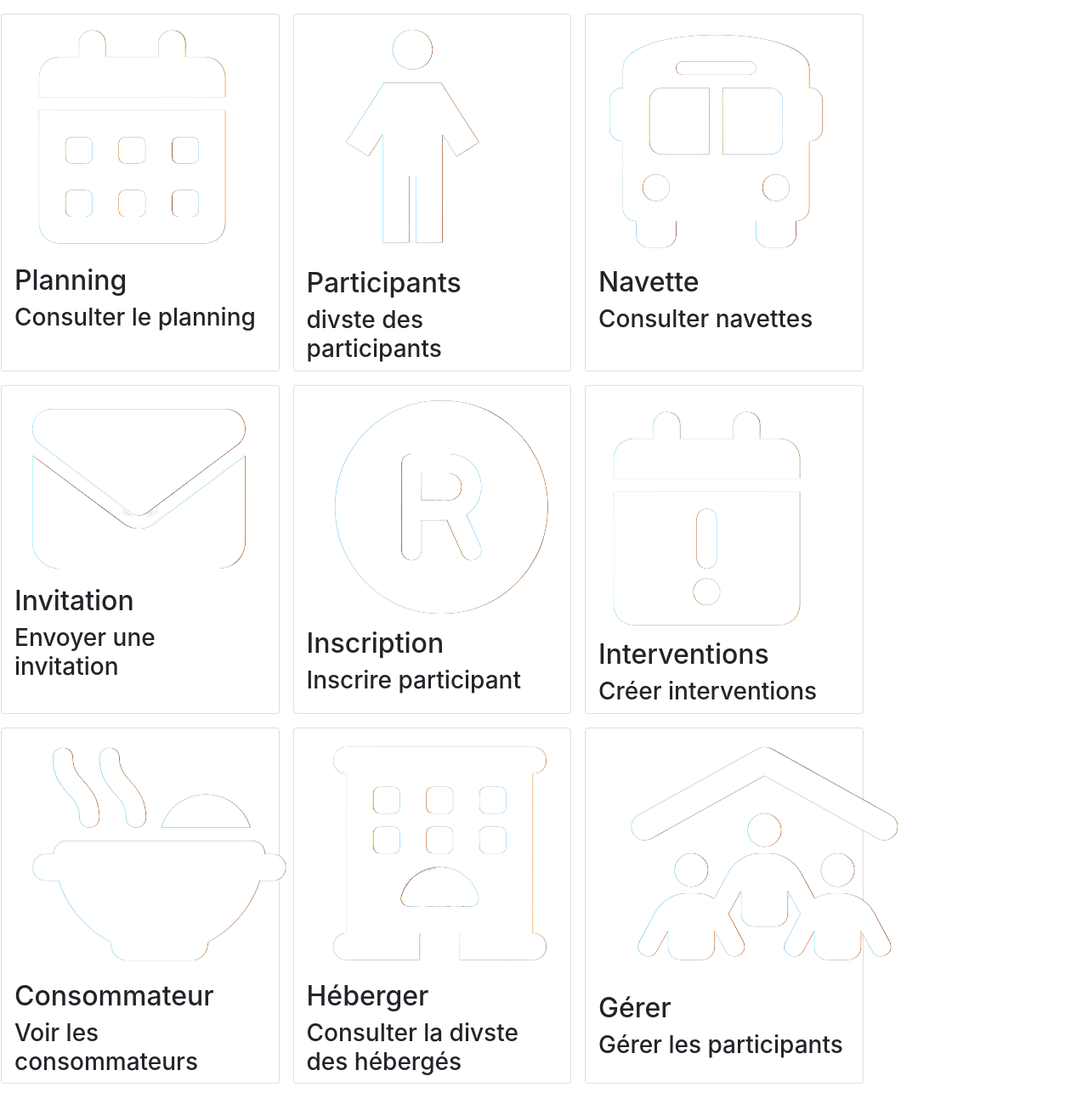
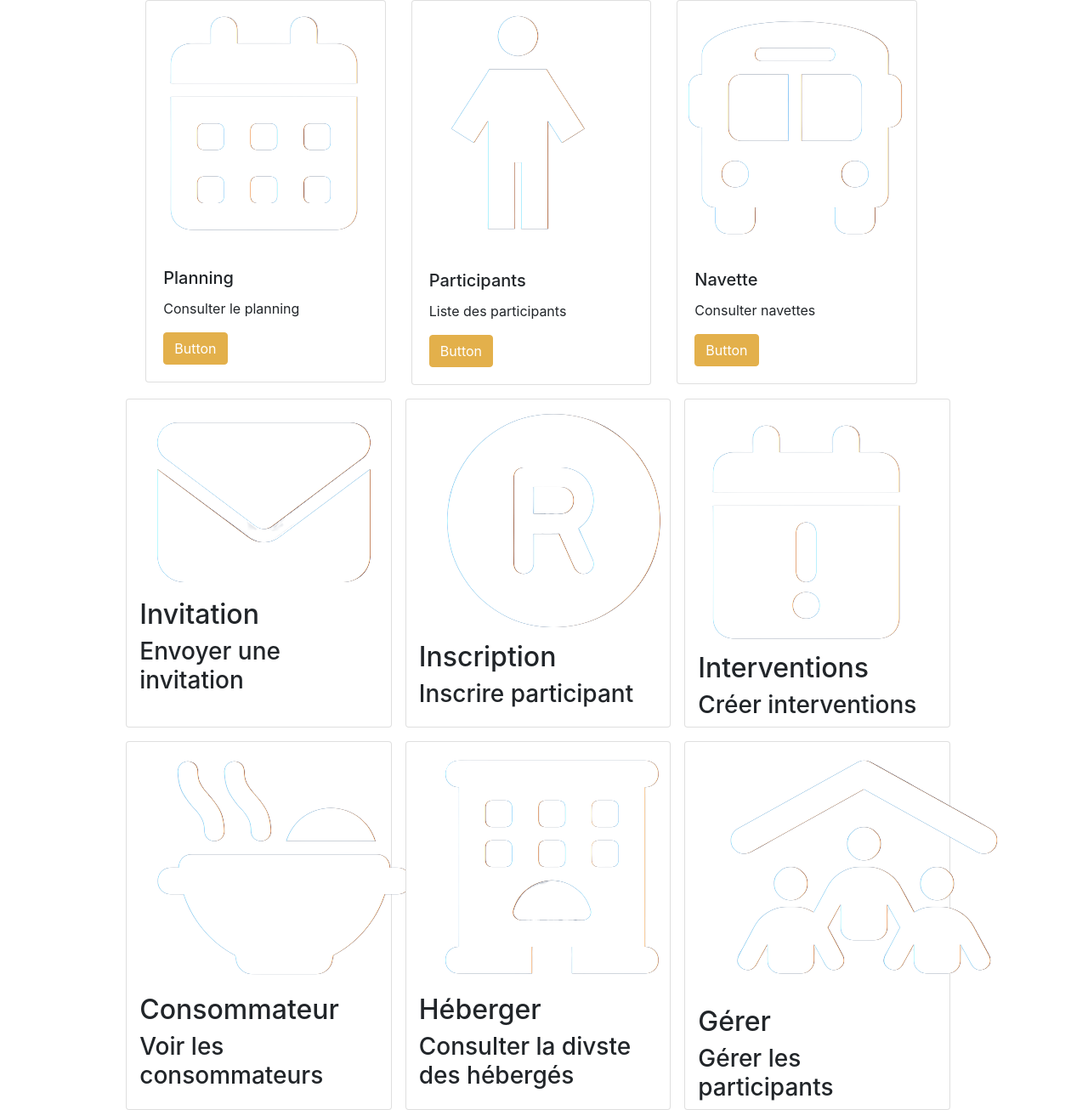
Before and after one commit to luis-doudeau/SAE-3.05, a Flask app: page /secretaire/ in a window 1280 px wide. Shown: the part 96-1402 px from the top of the page at 85% size. Before the commit the page ends 1371 px from the top, so only its background shows below. Run offline with Flask 2, Linux system fonts and the light colour scheme; some libraries are stand-ins or nearby versions; some web fonts are replaced; grey boxes are pictures that could not be loaded.

Commit message:
modification du menu de la secretaire avec bootstrap

```diff
--- a/Developpement/app/ConnexionPythonSQL.py
+++ b/Developpement/app/ConnexionPythonSQL.py
@@ -66,8 +66,9 @@ def ouvrir_connexion(user,passwd,host,database):
     print("connexion réussie")
     return cnx,engine
 
-connexion ,engine = ouvrir_connexion("doudeau","doudeau",'servinfo-mariadb', "DBdoudeau")
-#connexion ,engine = ouvrir_connexion("doudeau","doudeau","localhost", "BDBOUM")
+#connexion ,engine = ouvrir_connexion("doudeau","doudeau",'servinfo-mariadb', "DBdoudeau")
+connexion ,engine = ouvrir_connexion("doudeau","doudeau","localhost", "BDBOUM")
+
 # if __name__ == "__main__":
 #     login=input("login MySQL ")
 #     passwd=getpass.getpass("mot de passe MySQL ")
--- a/Developpement/app/templates/secretaire.html
+++ b/Developpement/app/templates/secretaire.html
@@ -1,35 +1,51 @@
 {% include 'banner.html' %}
 <body>
-        <div id="container d-flex h-100">
+        <div id="container-fluid">
 
-                <div class="row">
-                    <div class="col-sm-6 col-lg-3 card ml-3 mt-3">
-                        <div class="rectangle_image">
-                            <a href="https://www.facebook.com/bdboum?fref=ts"> <img class="" src="{{url_for('static', filename='img/calendar_blanc.png')}}" alt=""> </a>
-                        </div>
-                        <h2>Planning</h2>
-                        <h3>Consulter le planning</h3>
-                    </div>
+                <div class="row col d-flex justify-content-center">
 
-                    <div class="col-sm-6 col-lg-3 card ml-3 mt-3">
-                        <div class="rectangle_image">
-                        <a href="../participantSecretaire"> <img src="{{url_for('static', filename='img/participant.png')}}" alt=""> </a>
-                        </div>
-                        <h2>Participants</h2>
-                        <h3>divste des participants</h3>
-                    </div>
+                    <div class="col-sm-6 col-lg-3">
+                        <!-- Simple card -->
+                        <div class="card d-block">
+                            <img class="" src="{{url_for('static', filename='img/calendar_blanc.png')}}" alt="Card image cap">
+                            <div class="card-body">
+                                <h5 class="card-title">Planning</h5>
+                                <p class="card-text">Consulter le planning</p>
+                                <a href="javascript: void(0);" class="btn btn-primary">Button</a>
+                            </div> <!-- end card-body-->
+                        </div> <!-- end card-->
+                    </div><!-- end col -->
 
-                    <div class="col-sm-6 col-lg-3 card ml-3 mt-3">
-                        <div class="rectangle_image">
-                        <a href="../secretaireNavette"> <img src="{{url_for('static', filename='img/navette.png')}}" alt=""> </a>
-                        </div>
-                        <h2>Navette</h2>
-                        <h3>Consulter navettes</h3>
-                    </div>
+
+                    <div class="col-sm-6 col-lg-3">
+
+                        <!-- Simple card -->
+                        <div class="card d-block">
+                            <a href="../participantSecretaire"> <img src="{{url_for('static', filename='img/participant.png')}}" alt=""> </a>
+                            <div class="card-body">
+                                <h5 class="card-title">Participants</h5>
+                                <p class="card-text">Liste des participants</p>
+                                <a href="javascript: void(0);" class="btn btn-primary">Button</a>
+                            </div> <!-- end card-body-->
+                        </div> <!-- end card-->
+                    </div><!-- end col -->
+
+
+                    <div class="col-sm-6 col-lg-3">
+
+                        <!-- Simple card -->
+                        <div class="card d-block">
+                            <a href="../secretaireNavette"> <img src="{{url_for('static', filename='img/navette.png')}}" alt=""> </a>
+                            <div class="card-body">
+                                <h5 class="card-title">Navette</h5>
+                                <p class="card-text">Consulter navettes</p>
+                                <a href="javascript: void(0);" class="btn btn-primary">Button</a>
+                            </div> <!-- end card-body-->
+                        </div> <!-- end card-->
+                    </div><!-- end col -->
                 </div>
 
-
-                <div class="row">
+                <div class="row col d-flex justify-content-center">
                     <div class="col-sm-6 col-lg-3 card ml-3 mt-3">
                         <div class="rectangle_image">
                             <a href="https://www.facebook.com/bdboum?fref=ts"> <img src="{{url_for('static', filename='img/mail_blanc.png')}}" alt=""> </a>
@@ -53,7 +69,7 @@
                     </div>
                 </div>
 
-                <div class="row">
+                <div class="row col d-flex justify-content-center">
                     <div class="col-sm-6 col-lg-3 card ml-3 mt-3">
                         <div class="rectangle_image">
                             <a href="../secretaire_consommateur"> <img src="{{url_for('static', filename='img/plat_blanc.png')}}" alt=""> </a>
--- a/Developpement/app/views.py
+++ b/Developpement/app/views.py
@@ -43,7 +43,6 @@ def connexion():
 
 
 @app.route('/coordonneeForms/', methods = ["GET", "POST"])
-@login_required
 def page_inscription():
     if request.method == "POST":
         modifier_participant(session, request.args.get('idp'), request.form["prenom"], request.form["nom"],request.form["ddn"],request.form["tel"],request.form["email"])
```
